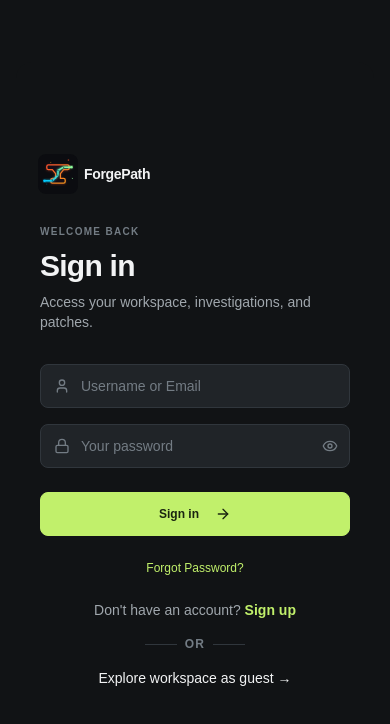
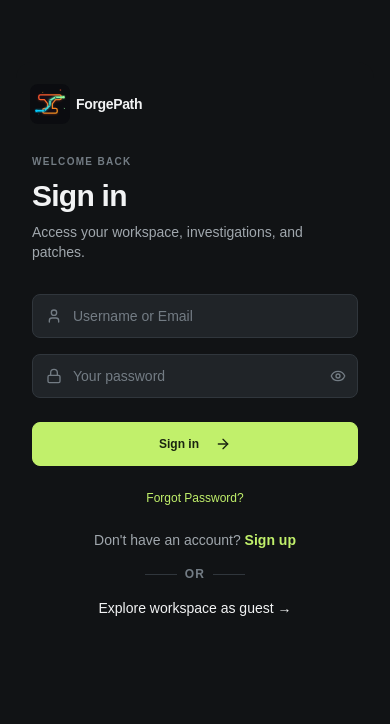
Before and after one commit to Avi-0009/ForgePath--Frontend, a React (Vite) app: page /auth in a window 390 px wide. Shown: the top 724 px of the page. Built offline with nearby package versions, Linux system fonts and the light colour scheme; no server answers.

Commit message:
fix auth page for mobile view

```diff
--- a/src/pages/AuthPage.tsx
+++ b/src/pages/AuthPage.tsx
@@ -19,7 +19,7 @@ const AuthPage = () => {
                 : "opacity-100 translate-y-0"
             }`}
           >
-            <div className="min-h-full flex items-center justify-center p-6">
+            <div className="mx-auto max-w-app px-4 pb-16 pt-6 sm:px-6 sm:pt-8 md:px-9">
               <LoginForm setIsSignUp={setIsSignUp} />
             </div>
           </div>
@@ -30,7 +30,7 @@ const AuthPage = () => {
                 : "opacity-100 translate-y-0"
             }`}
           >
-            <div className="min-h-full flex items-center justify-center p-6">
+            <div className="mx-auto max-w-app px-4 pb-16 pt-6 sm:px-6 sm:pt-8 md:px-9">
               <SignupForm setIsSignUp={setIsSignUp} />
             </div>
           </div>
--- a/src/pages/TasksPage.tsx
+++ b/src/pages/TasksPage.tsx
@@ -683,13 +683,13 @@ export default function TasksPage() {
                           {step.title}
                         </h3>
 
-                        {index === lifecycle.length - 1 && (
+                        {/* {index === lifecycle.length - 1 && (
                           <Check
                             size={13}
                             className="text-app-accent"
                             aria-hidden="true"
                           />
-                        )}
+                        )} */}
                       </div>
 
                       <p className="mt-1 text-2xs leading-relaxed text-app-muted">
```
